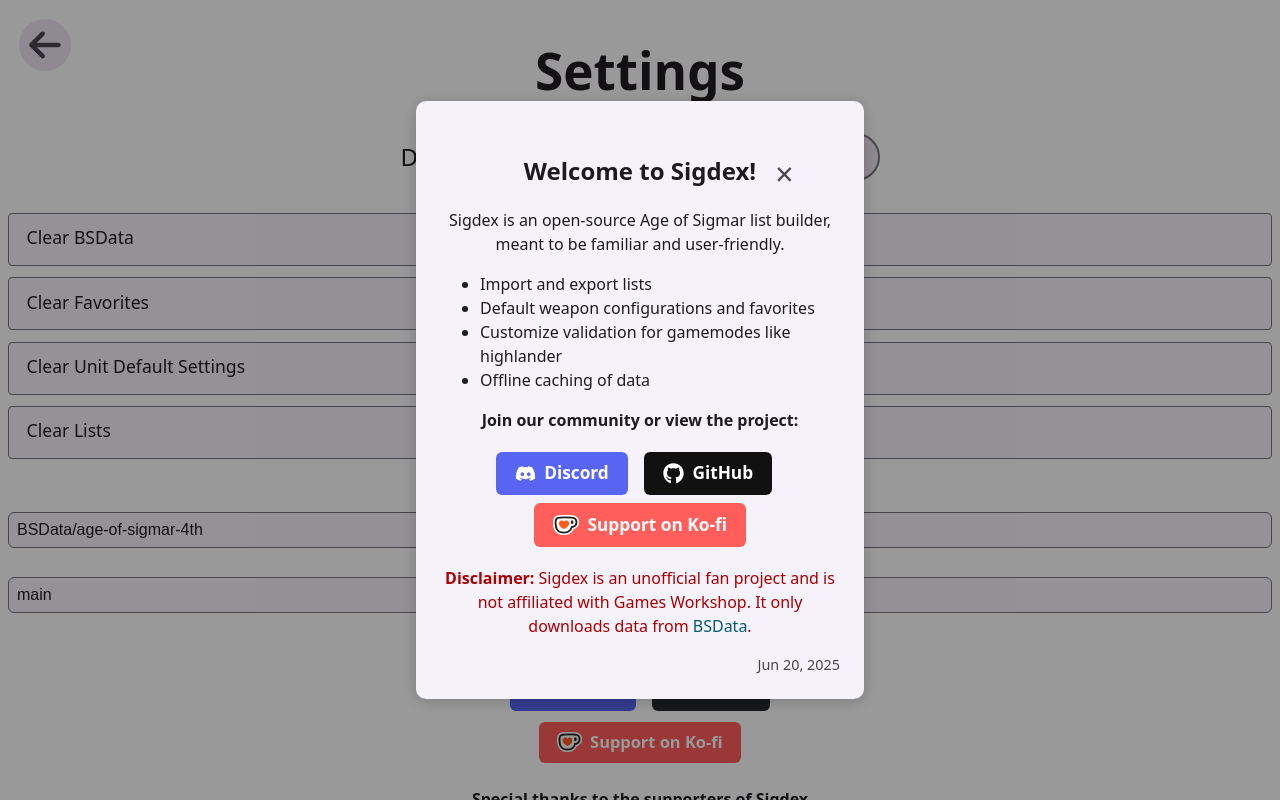
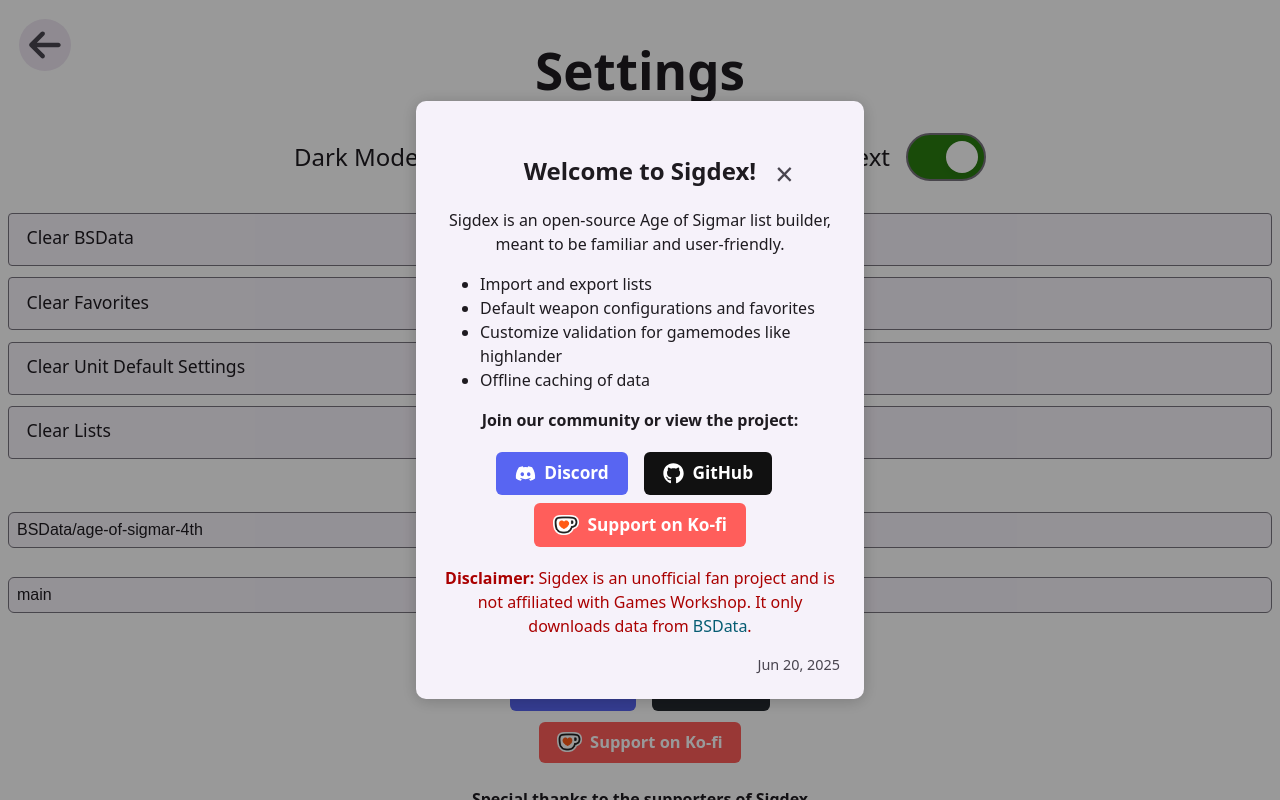
Before and after one commit to Harrison-Miller/Sigdex, a Vue app: page /settings in a window 1280 px wide. Shown: the top 800 px of the page. Built offline with nearby package versions, Linux system fonts and the light colour scheme.

Commit message:
toggle fancy text

```diff
--- a/src/main.ts
+++ b/src/main.ts
@@ -1,4 +1,4 @@
-import { createApp } from 'vue';
+import { createApp, watch } from 'vue';
 import './style.css';
 import './style/helpers.css';
 import App from './App.vue';
@@ -33,7 +33,7 @@ import {
 import { faDiscord, faGithub } from '@fortawesome/free-brands-svg-icons';
 
 import { registerSuperJSONClasses } from './superjson'; // Adjust the import path as necessary
-import { useDark } from '@vueuse/core';
+import { useDark, useStorage } from '@vueuse/core';
 registerSuperJSONClasses();
 
 // Add icons to the library
@@ -65,6 +65,14 @@ library.add(
 
 useDark();
 
+const fancyText = useStorage('fancyText', true);
+watch(fancyText, (newValue) => {
+  document.documentElement.style.setProperty(
+    '--fancy-font',
+    newValue ? 'Metamorphous' : 'inherit'
+  );
+});
+
 const app = createApp(App);
 app.component('FontAwesomeIcon', FontAwesomeIcon);
 app.use(router).mount('#app');
--- a/src/modules/home/views/SettingsPage.vue
+++ b/src/modules/home/views/SettingsPage.vue
@@ -8,7 +8,8 @@
     <h1>Settings</h1>
     <div class="section">
       <ToggleBox v-model="isDark" style="margin-bottom: 0.5em">Dark Mode</ToggleBox>
-      <ToggleBox v-model="showLegends">Show Legends</ToggleBox>
+      <ToggleBox v-model="showLegends" style="margin-bottom: 0.5em">Show Legends</ToggleBox>
+      <ToggleBox v-model="fancyText" class="fancy-text">Fancy Text</ToggleBox>
     </div>
     <div class="section">
       <ListButton
@@ -106,6 +107,7 @@ import SupporterBanner from '../components/SupporterBanner.vue';
 
 const isDark = useDark();
 const showLegends = useStorage(SHOW_LEGENDS_KEY, false);
+const fancyText = useStorage('fancyText', true);
 
 const githubRepo = useStorage(GITHUB_REPO_KEY, DEFAULT_GITHUB_REPO);
 const githubBranch = useStorage(GITHUB_BRANCH_KEY, DEFAULT_GITHUB_BRANCH);
--- a/src/style.css
+++ b/src/style.css
@@ -90,7 +90,7 @@ button:hover {
 }
 
 .fancy-text {
-  font-family: 'Metamorphous', sans-serif;
+  font-family: var(--fancy-font), sans-serif;
 }
 
 @font-face {
```
Also changed, not shown: 2 other files (tests, documents, lock files or other folders).
